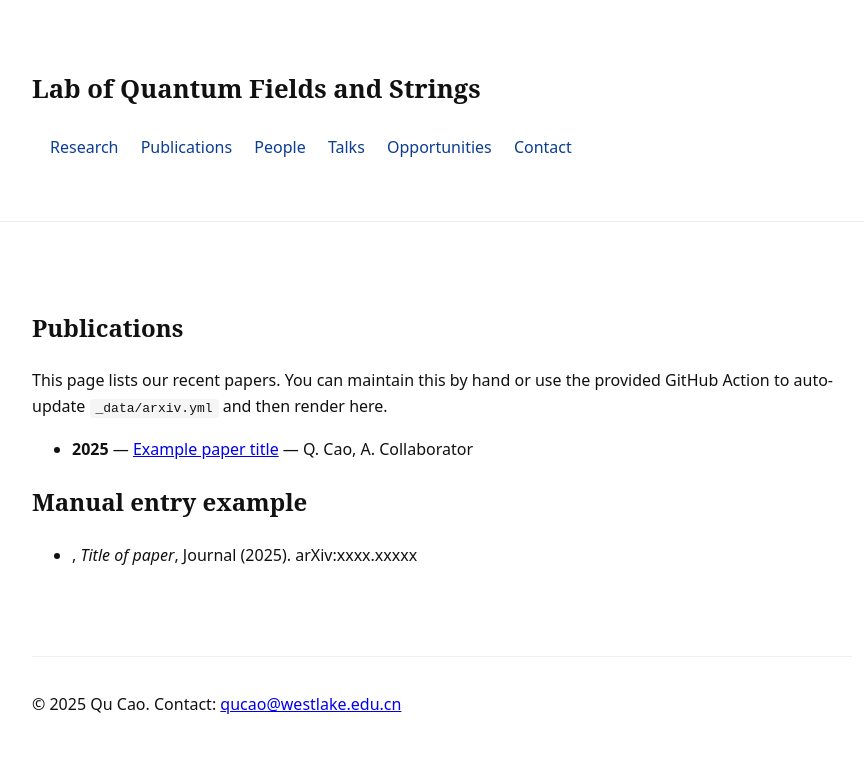
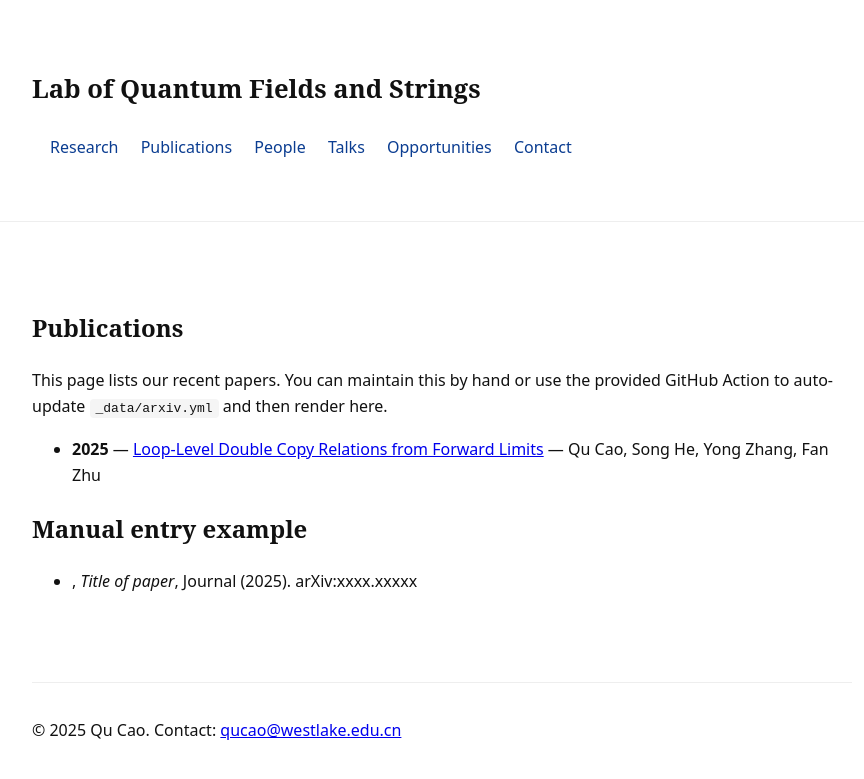
Before and after one commit to QuantumQ1/quantumq1.github.io, a Jekyll site: the page built from publications.md, in a window 1280 px wide. Shown: the top 779 px of the page, without its empty margins (198-1062 px from the left). Built offline with Jekyll 4.4.1, drawn with Linux system fonts in a browser that asks for light colours.

Commit message:
Update arxiv.yml

```diff
--- a/_data/arxiv.yml
+++ b/_data/arxiv.yml
@@ -1,5 +1,5 @@
-- id: xxxx.xxxxx
-  title: "Example paper title"
-  authors: "Q. Cao, A. Collaborator"
-  link: "https://arxiv.org/abs/xxxx.xxxxx"
+- id: 2509.25129
+  title: "Loop-Level Double Copy Relations from Forward Limits"
+  authors: "Qu Cao, Song He, Yong Zhang, Fan Zhu"
+  link: "https://arxiv.org/abs/2509.25129"
   year: 2025
```
